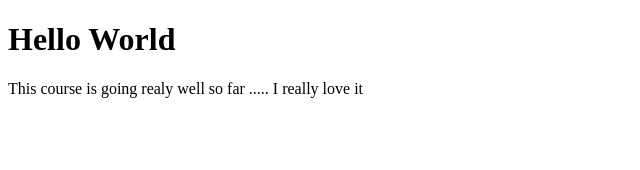
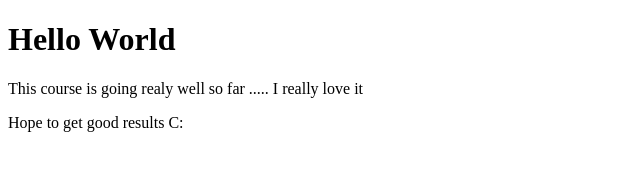
Before and after one commit to CodingNaughty/Coursera-Test, a plain HTML site: page site/index.html in a window 1280 px wide. Shown: the whole page, without its empty margins (0-640 px from the left). Drawn offline with Linux system fonts and the light colour scheme.

Commit message:
New Relese

```diff
--- a/site/index.html
+++ b/site/index.html
@@ -9,5 +9,6 @@
 <body>
     <h1>Hello World</h1>
     <p>This course is going realy well so far ..... <span>I really love it</span></p>
+    <p>Hope to get good results C:</p>
 </body>
 </html>
```
